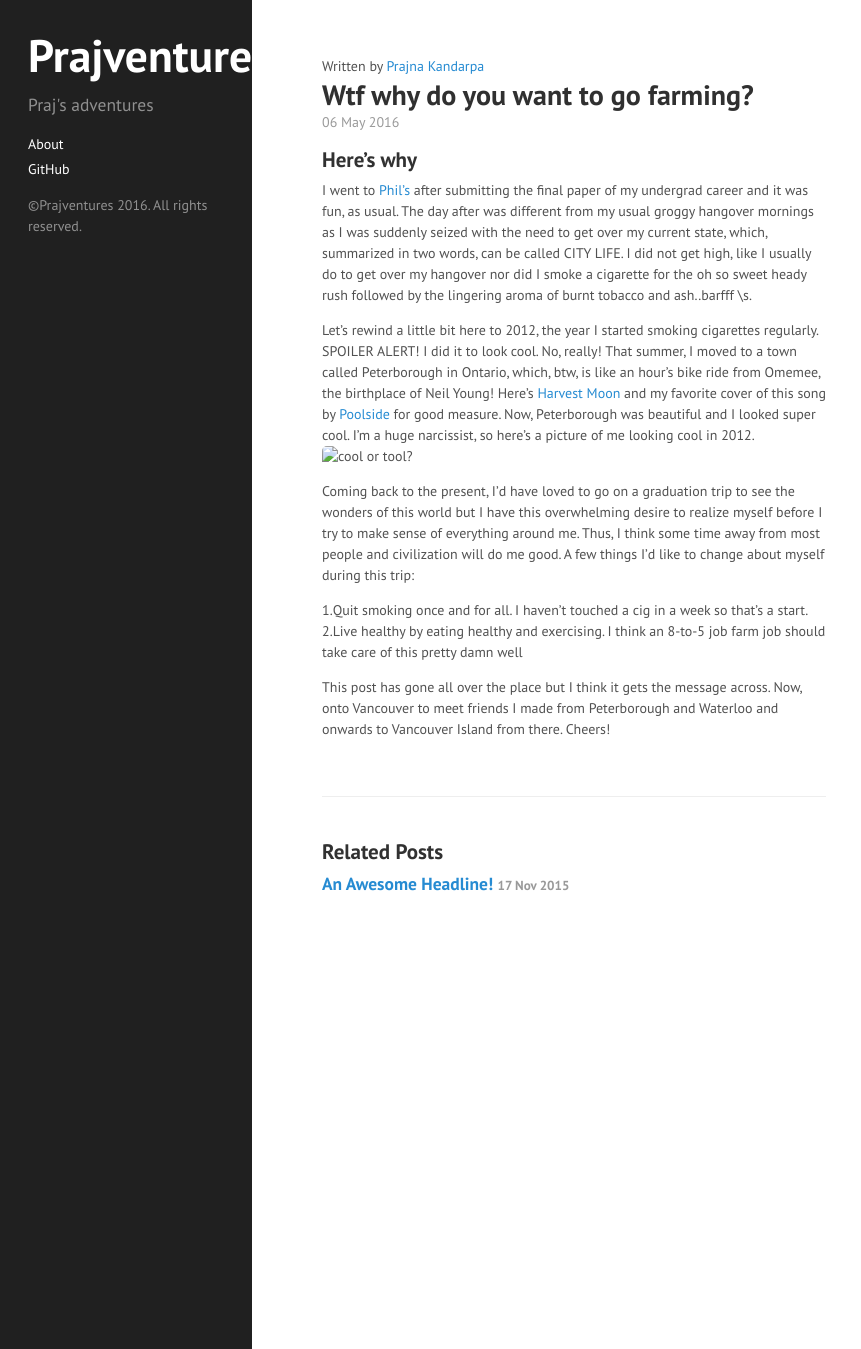
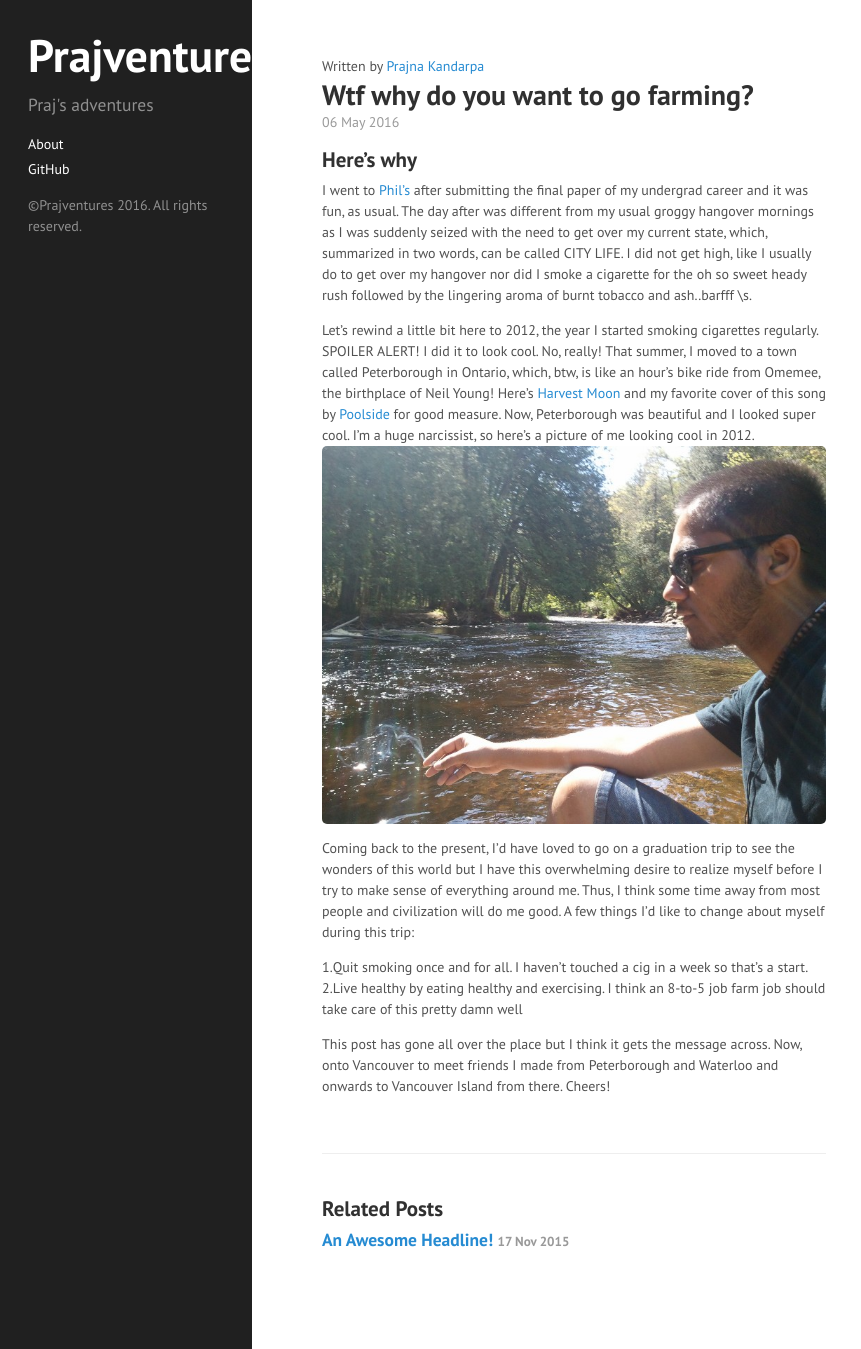
Before and after one commit to prajnak/blog, a Jekyll site: the page built from _posts/2016-05-06-wtf-why-do-you-want-to-go-farming.md, in a window 1280 px wide and 1349 px high. Shown: the whole window, without its empty margins (0-861 px from the left). Built offline with Jekyll 4.4.1, drawn with Linux system fonts in a browser that asks for light colours.

Commit message:
Updated 2016-05-06-wtf-why-do-you-want-to-go-farming.md

```diff
--- a/_posts/2016-05-06-wtf-why-do-you-want-to-go-farming.md
+++ b/_posts/2016-05-06-wtf-why-do-you-want-to-go-farming.md
@@ -8,7 +8,7 @@ author: praj
 I went to [Phil's](http://www.uwimprint.ca/article/2547-filthy-philthy-phils) after submitting the final paper of my undergrad career and it was fun, as usual. The day after was different from my usual groggy hangover mornings as I was suddenly seized with the need to get over my current state, which, summarized in two words, can be called CITY LIFE. I did not get high, like I usually do to get over my hangover nor did I smoke a cigarette for the oh so sweet heady rush followed by the lingering aroma of burnt tobacco and ash..barfff \s.
 
 Let's rewind a little bit here to 2012, the year I started smoking cigarettes regularly. SPOILER ALERT! I did it to look cool. No, really! That summer, I moved to a town called Peterborough in Ontario, which, btw, is like an hour's bike ride from Omemee, the birthplace of Neil Young! Here's [Harvest Moon](https://www.youtube.com/watch?v=n2MtEsrcTTs) and my favorite cover of this song by [Poolside](https://www.youtube.com/watch?v=suWbFPaVoEA) for good measure. Now, Peterborough was beautiful and I looked super cool. I'm a huge narcissist, so here's a picture of me looking cool in 2012.
-![cool or tool?](_images/WP_000911.jpg)
+![cool or tool?](https://github.com/prajnak/blog/blob/gh-pages/_images/WP_000911.jpg)
 
 Coming back to the present, I'd have loved to go on a graduation trip to see the wonders of this world but I have this overwhelming desire to realize myself before I try to make sense of everything around me. Thus, I think some time away from most people and civilization will do me good. A few things I'd like to change about myself during this trip:
 
```
